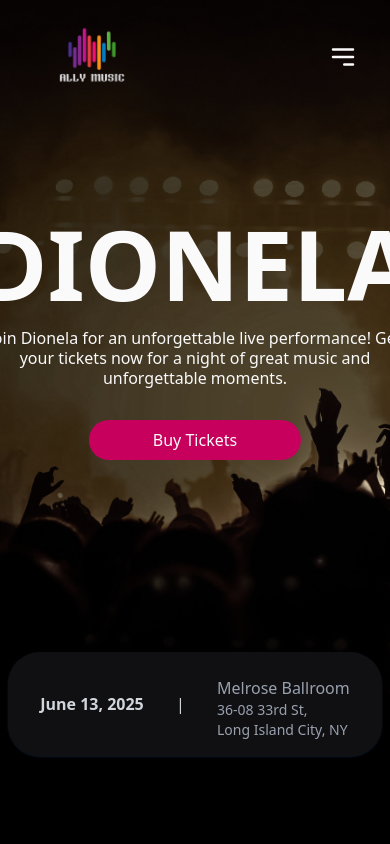
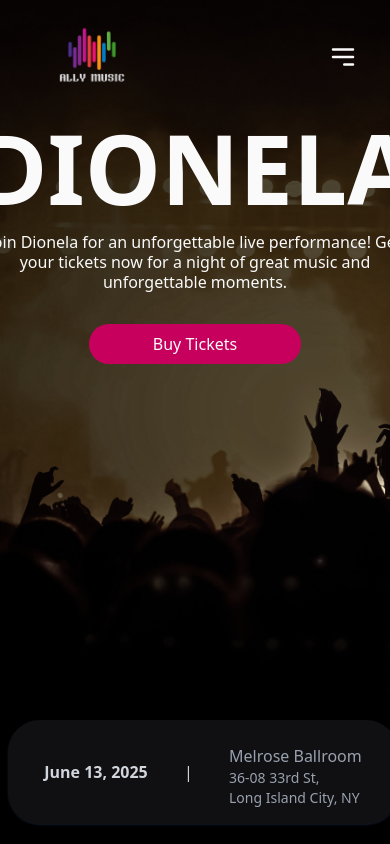
Before and after one commit to alexmortelsison/allymusic5, a Next.js app: page / in a window 390 px wide. Shown: the top 844 px of the page. Built offline with nearby package versions, Linux system fonts and the light colour scheme.

Commit message:
updated schedule

```diff
--- a/app/components/HeroMobile.tsx
+++ b/app/components/HeroMobile.tsx
@@ -10,7 +10,7 @@ export default function HeroMobile() {
         fill
         className="object-cover lg:hidden -z-50"
       />
-      <div className="flex flex-col justify-center items-center mt-24 text-center px-12 ">
+      <div className="flex flex-col justify-center items-center text-center px-12 ">
         <h1 className="font-bold text-8xl">DIONELA</h1>
         <p className="leading-5 pt-4">
           Join Dionela for an unforgettable live performance! Get your tickets
--- a/app/components/Schedule.tsx
+++ b/app/components/Schedule.tsx
@@ -1,6 +1,6 @@
 export default function Schedule() {
   return (
-    <div className="flex items-center justify-between py-4 lg:py-4 md:py-8 bg-gray-400/10 backdrop-blur-xs mt-48 lg:mt-24 rounded-4xl shadow-xs shadow-gray-900 text-gray-300 ">
+    <div className="flex items-center justify-between py-4 lg:py-4 md:py-8 bg-gray-400/10 backdrop-blur-xs absolute bottom-5 lg:mt-24 rounded-4xl shadow-xs shadow-gray-900 text-gray-300 ">
       <div className="flex items-center justify-evenly w-screen">
         <h1 className="font-semibold text-nowrap text-gray-300">
           June 13, 2025
```
